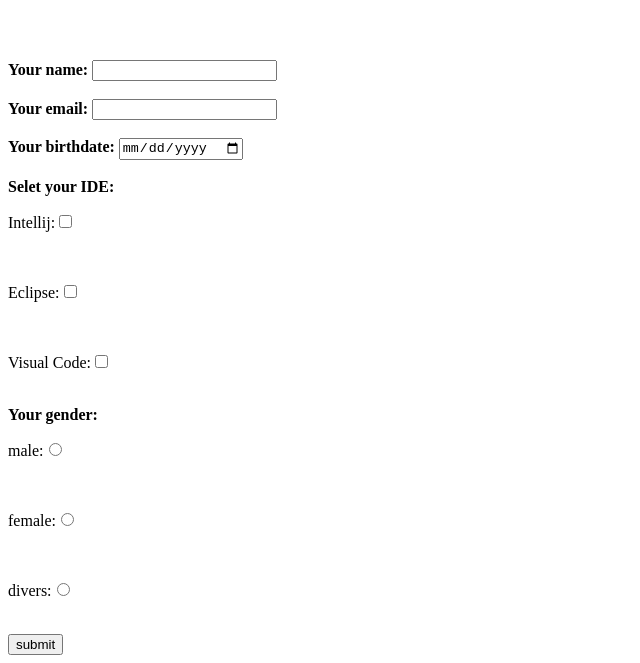
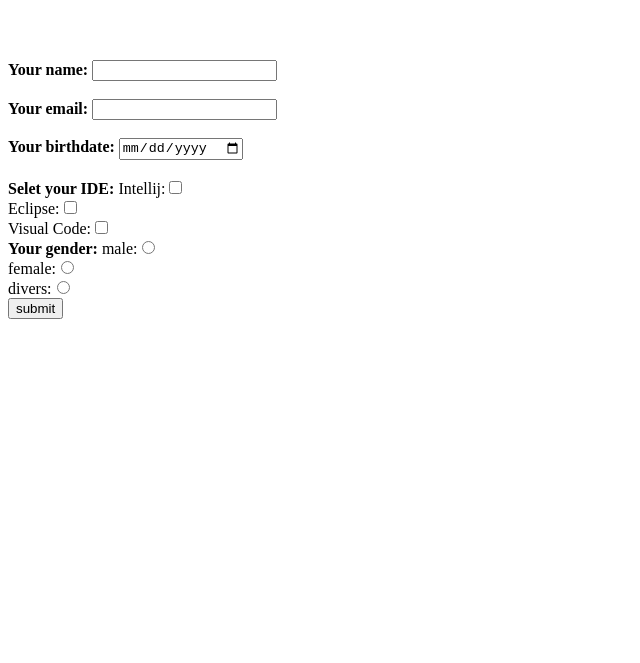
Before and after one commit to DanielZellner/WS2021_MSD_WEBAPP_Zellner, a plain HTML site: page index.html in a window 1280 px wide. Shown: the part 838-1501 px from the top of the page, without its empty margins (0-640 px from the left). After the commit the page ends 1165 px from the top, so only its background shows below. Drawn offline with Linux system fonts and the light colour scheme.

Commit message:
finished

```diff
--- a/index.html
+++ b/index.html
@@ -1,11 +1,13 @@
 <!DOCTYPE html>
-<html lang="en">
+<html lang="de">
+
 <head>
     <meta charset="UTF-8">
     <meta http-equiv="X-UA-Compatible" content="IE=edge">
     <meta name="viewport" content="width=device-width, initial-scale=1.0">
     <title>Document</title>
 </head>
+
 <body>
     <h1>Website Task 1: WEBAPP</h1>
     <h2>What is about?</h2>
@@ -18,14 +20,18 @@
         Sie richten sich Ihre Entwicklungsumgebung ein. Dazu verwenden wir in diesem Semester im ersten
         Schritt einen Webserver und eine Entwicklungsumgebung zum Entwickeln von HTML Seiten. Sie werden
         im Laufe der Übungen auch einen Datenbankserver benötigen. Daher empfiehlt sich die Verwendung
-                von zB XAMPP.Sie werden auf Ihrer Landing Page ein Thema präsentieren. Sie wollen sich im ersten Schritt noch nicht
+        von zB XAMPP.Sie werden auf Ihrer Landing Page ein Thema präsentieren. Sie wollen sich im ersten Schritt noch
+        nicht
         über das Design Gedanken machen. Sie konzentrieren sich auf den Inhalt und eine valide HTML Struktur.
         Welche Vorteile besitzt ein valides HTML Dokument? Welche Nachteile können sich bei einem nicht
-                validen HTML Dokument ergeben? Ihre Landing Page gehört strukturiert. Welche Strukturierungsmöglichkeiten sind dazu geeignet? Wie
+        validen HTML Dokument ergeben? Ihre Landing Page gehört strukturiert. Welche Strukturierungsmöglichkeiten sind
+        dazu geeignet? Wie
         können Sie die Landing Page übersichtlich gestalten? Weshalb ist es wichtig Hierarchien zu beachten?
-                Erstellen Sie für Ihre Landing Page ein einfaches <a href=#1>Kontaktformular</a>. Was wird dazu alles benötigt? Wie
+        Erstellen Sie für Ihre Landing Page ein einfaches <a href=#1>Kontaktformular</a>. Was wird dazu alles benötigt?
+        Wie
         unterscheiden sich einzelne Eingabefelder? Wieso sollte nicht nur ein einfaches Textfeld verwendet
-                werden? Wozu werden Formulare benötigt? Laden Sie Ihre HTML Seite auf den Übungsserver der FH JOANNEUM alternativ gerne auch auf
+        werden? Wozu werden Formulare benötigt? Laden Sie Ihre HTML Seite auf den Übungsserver der FH JOANNEUM
+        alternativ gerne auch auf
         einen anderen / eigenen Webspace, wenn vorhanden.
     </p>
     <br>
@@ -53,7 +59,7 @@
     <br>
     <br>
     <br>
-        <form action="" method="get" class="form-example" id="1">
+    <form method="get" class="form-example" id="1">
         <div class="form-example">
             <label for="name"><strong>Your name:</strong></label>
             <input type="text" name="name" id="name" required>
@@ -70,21 +76,21 @@
         </div>
         <br>
         <div class="form-example">
-                <label for="checkbox"><strong>Selet your IDE:</strong></label>
-                <p>Intellij:<input type="checkbox" name="IDE" id="checkbox" value="Intellij"></p>
+            <label><strong>Selet your IDE:</strong></label>
+            <label for="Intellij">Intellij:<input type="checkbox" name="IDE" id="Intellij"></label>
             <br>
-                <p>Eclipse:<input type="checkbox" name="IDE" id="checkbox" value="Eclipse"></p>
+            <label for="Eclipse">Eclipse:<input type="checkbox" name="IDE" id="Eclipse"></label>
             <br>
-                <p>Visual Code:<input type="checkbox" name="IDE" id="checkbox" value="Visual Code"></p>
+            <label for="vc">Visual Code:<input type="checkbox" name="IDE" id="vc"></label>
             <br>
         </div>
         <div class="form-example">
-                <label for="radio"><strong>Your gender:</strong></label>
-                <p>male:<input type="radio" name="gender" id="radio" value="male" ></p>
+            <label><strong>Your gender:</strong></label>
+            <label for="male">male:<input id="male" type="radio" name="gender" value="male"></label>
             <br>
-                <p>female:<input type="radio" name="gender" id="radio" value="female" ></p>
+            <label for="female">female:<input id="female" type="radio" name="gender" value="female"></label>
             <br>
-                <p>divers:<input type="radio" name="gender" id="radio" value="divers" ></p>
+            <label for="divers">divers:<input id="divers" type="radio" name="gender" value="divers"></label>
             <br>
         </div>
         <div class="form-example">
```
Lines whose indentation alone changed are shown as unchanged.
